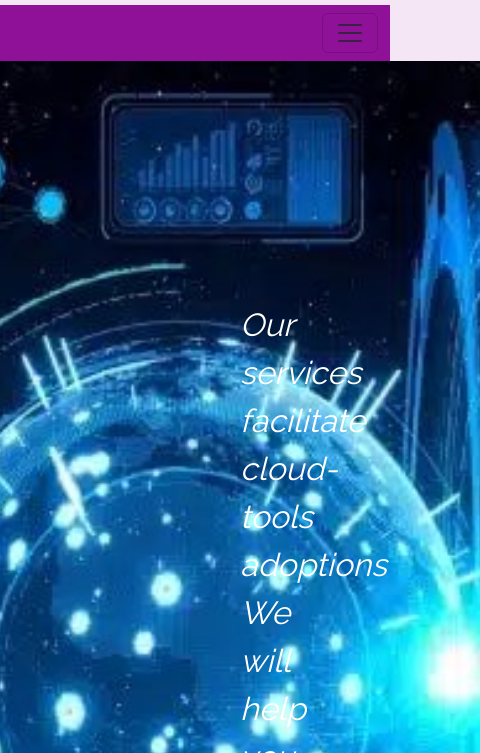
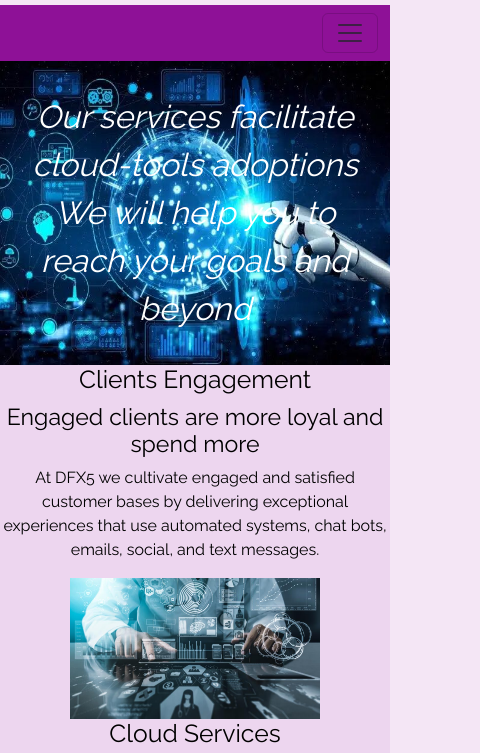
Before and after one commit to PaulaVarrone/DFX5-Entrega-Final, a plain HTML site: page Pages/services.html in a window 390 px wide. Shown: the part 59-812 px from the top of the page, 480 px wide, since content can reach past the window. Drawn offline with nearby package versions, Linux system fonts and the light colour scheme.

Commit message:
Responsive services

```diff
--- a/CSS/Partials/_grid.scss
+++ b/CSS/Partials/_grid.scss
@@ -10,7 +10,7 @@
     grid-template-areas:
         "título título clients1 cloud"
         "título título security AI";
-
+}
 
 .título {
     padding: 15rem;
@@ -26,7 +26,6 @@
     background-position: center;
     background-size: cover;
     grid-area: título;
-    }
 }
 
 .clients1 {
--- a/CSS/Partials/_mediaqueries.scss
+++ b/CSS/Partials/_mediaqueries.scss
@@ -68,4 +68,17 @@
         align-content: center;
         gap: .5rem;
     }
+
+    .grid {
+        display: flex;
+        flex-direction: column;
+        align-items: stretch;
+    }
+
+    .título {
+        display: flex;
+        flex-direction: column;
+        align-items: stretch;
+        padding: 2rem;
+    }
 }
```
Also changed, not shown: CSS/main.css, 1 other file. Lines whose indentation alone changed are shown as unchanged.
